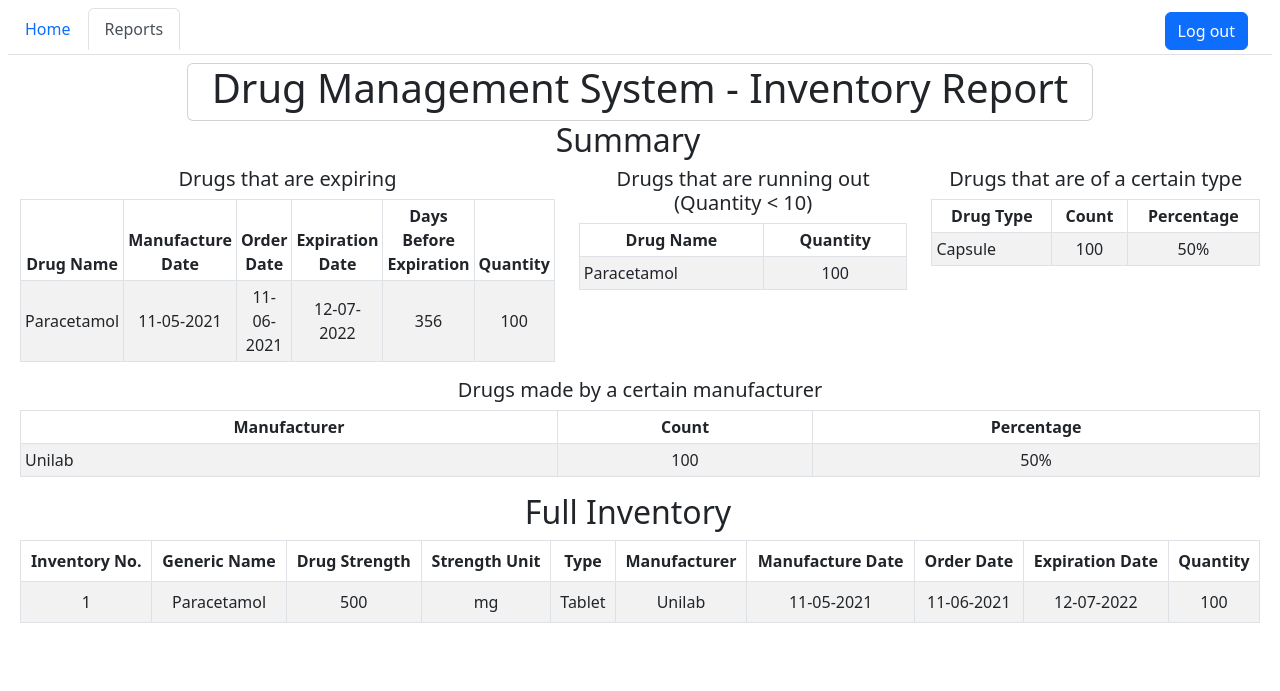
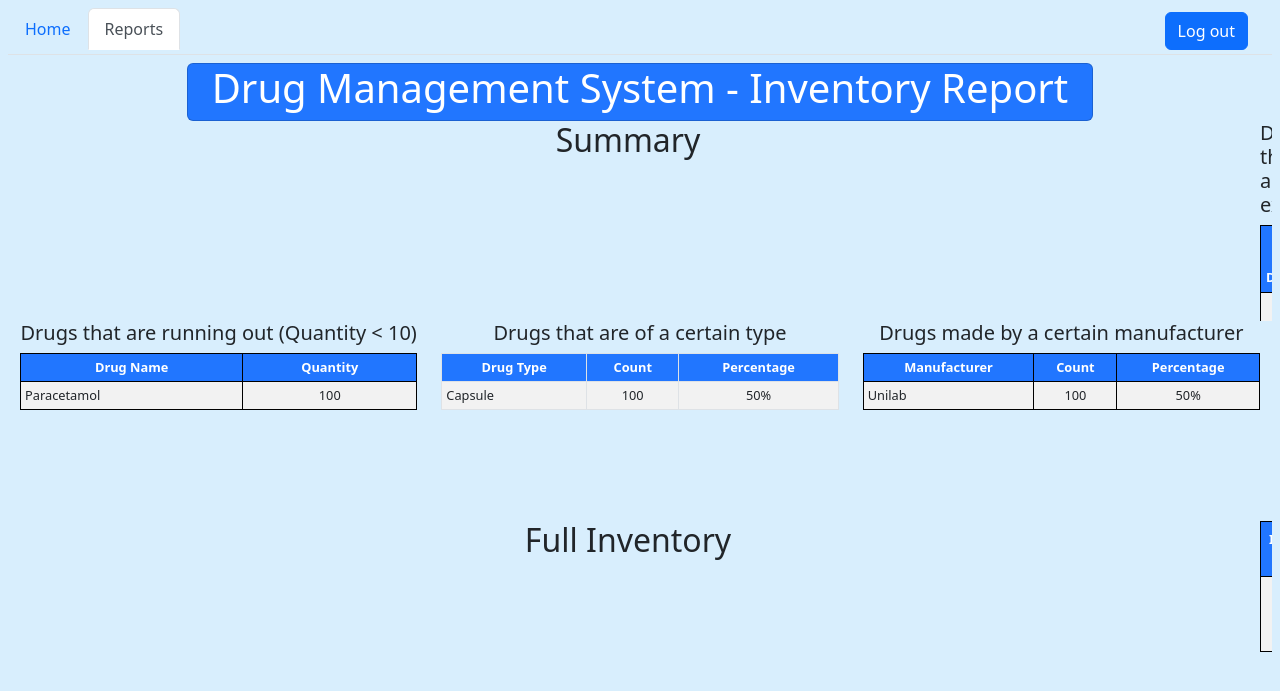
Before and after one commit to Ramos-H/Drug-Management-System, a PHP site: page /html/index.html in a window 1280 px wide, after a click on "Reports". Shown: the top 691 px of the page. Run offline with PHP 8.4, Linux system fonts and the light colour scheme.

Commit message:
designed reports tab in index.html

```diff
--- a/css/drugreport-style.css
+++ b/css/drugreport-style.css
@@ -1,58 +1,17 @@
 body{
     background-color: #D8EEFD;
-    overflow-y: hidden;
 }
-.navbar{
-    margin-bottom: -.5cm;
-}
-#homeNav{
- background-color: #004AAD;
- padding: 10px 40px;
-}
-#reportsNav{
- background-color: #F79824;
- padding: 10px 40px;
- margin-left: 10px;
-}
-#logoutNav{
- background-color: #F79824;
- padding: 10px 40px;
- border-radius: 12px;
-}
-#titlebox{
-   background-color:#2176FF;
-   border-radius: 10px;
-   height: 4vw;
-   width:33%;
-   margin-top: .5cm;
-   color: white;
-   overflow:auto;
-}
-#titleinbox{
-    margin-top: .3cm;
-    font-size: 1.5vw;
-}
-#reportsummary{
-    margin-top: .1cm;
-    font-weight: bold;
-    font-size: 1.5vw;
-}
-#invtitle{
-    margin-top: .1cm;
-    font-weight: bold;
-    font-size: 1.8vw;
-}
-.col-md-4{
+#col-md-style{
     text-align: center;
-    height:275px;
+    height:200px;
     overflow-y: auto;
 }
-.col-sm-8{
+#col-mx-style{
     text-align: center;
-    height:500px;
+    height:150px;
     overflow-y: auto;
 }
-.table{
+#tablestyle{
     border: 1px solid;
     border-collapse: collapse;
     border-color: black;
--- a/html/index.html
+++ b/html/index.html
@@ -8,6 +8,8 @@
 
     <!-- Bootstrap CSS v5.2.1 -->
     <link href="https://cdn.jsdelivr.net/npm/bootstrap@5.2.1/dist/css/bootstrap.min.css" rel="stylesheet" integrity="sha384-iYQeCzEYFbKjA/T2uDLTpkwGzCiq6soy8tYaI1GyVh/UjpbCx/TYkiZhlZB6+fzT" crossorigin="anonymous">
+
+    <link href="../css/drugreport-style.css" rel="stylesheet">
   </head>
 
   <body class="p-2">
@@ -78,7 +80,7 @@
           <div class="container-fluid pt-2">
             <div class="row">
               <div class="col-auto mx-auto">
-                <div class="card px-4">
+                <div class="card px-4" style="background-color:#2176FF; color: white">
                   <h1>Drug Management System - Inventory Report</h1>
                 </div>
               </div>
@@ -92,10 +94,10 @@
                 </div>
               </div>
               <!-- Drugs that are expiring -->
-              <div class="col-md">
+              <div class="col-md" id="col-md-style">
                 <h5 class="text-center">Drugs that are expiring</h5>
-                <table class="table table-striped table-bordered table-sm align-middle text-center">
-                  <thead>
+                <table class="table table-striped table-bordered table-sm align-middle text-center" id="tablestyle">
+                  <thead class="tablehead">
                     <tr>
                       <th>Drug Name</th>
                       <th>Manufacture Date</th>
@@ -105,7 +107,7 @@
                       <th>Quantity</th>
                     </tr>
                   </thead>
-                  <tbody id="report_drug_expire">
+                  <tbody id="report_drug_expire" class="tablebody">
                     <tr>
                       <td class="text-start">Paracetamol</td>
                       <td>11-05-2021</td>
@@ -118,16 +120,16 @@
                 </table>
               </div>
               <!-- Drugs that are running out (Quantity < 10) -->
-              <div class="col-md">
+              <div class="col-md" id="col-md-style">
                 <h5 class="text-center">Drugs that are running out (Quantity &lt; 10)</h5>
-                <table class="table table-striped table-bordered table-sm align-middle text-center">
-                  <thead>
+                <table class="table table-striped table-bordered table-sm align-middle text-center" id="tablestyle">
+                  <thead class="tablehead">
                     <tr>
                       <th>Drug Name</th>
                       <th>Quantity</th>
                     </tr>
                   </thead>
-                  <tbody id="report_drug_low">
+                  <tbody id="report_drug_low" class="tablebody">
                     <tr>
                       <td class="text-start">Paracetamol</td>
                       <td>100</td>
@@ -136,17 +138,17 @@
                 </table>
               </div>
               <!-- Drugs that are of a certain type -->
-              <div class="col-md">
+              <div class="col-md" id="col-md-style">
                 <h5 class="text-center">Drugs that are of a certain type</h5>
                 <table class="table table-striped table-bordered table-sm align-middle text-center">
-                  <thead>
+                  <thead class="tablehead">
                     <tr>
                       <th>Drug Type</th>
                       <th>Count</th>
                       <th>Percentage</th>
                     </tr>
                   </thead>
-                  <tbody id="report_drug_type">
+                  <tbody id="report_drug_type" class="tablebody">
                     <tr>
                       <td class="text-start">Capsule</td>
                       <td>100</td>
@@ -156,17 +158,17 @@
                 </table>
               </div>
               <!-- Drugs made by a certain manufacturer -->
-              <div class="col-md">
+              <div class="col-md" id="col-md-style">
                 <h5 class="text-center">Drugs made by a certain manufacturer</h5>
-                <table class="table table-striped table-bordered table-sm align-middle text-center">
-                  <thead>
+                <table class="table table-striped table-bordered table-sm align-middle text-center" id="tablestyle">
+                  <thead class="tablehead">
                     <tr>
                       <th>Manufacturer</th>
                       <th>Count</th>
                       <th>Percentage</th>
                     </tr>
                   </thead>
-                  <tbody id="report_manufacturer">
+                  <tbody id="report_manufacturer" class="tablebody">
                     <tr>
                       <td class="text-start">Unilab</td>
                       <td>100</td>
@@ -183,9 +185,9 @@
                   <h2>Full Inventory</h2>
                 </div>
               </div>
-              <div class="col mx-auto">
-                <table class="table table-striped table-bordered text-center align-middle">
-                  <thead>
+              <div class="col mx-auto" id="col-mx-style">
+                <table class="table table-striped table-bordered text-center align-middle" id="tablestyle">
+                  <thead class="tablehead">
                     <th>Inventory No.</th>
                     <th>Generic Name</th>
                     <th>Drug Strength</th>
@@ -197,7 +199,7 @@
                     <th>Expiration Date</th>
                     <th>Quantity</th>
                   </thead>
-                  <tbody id="report_drug_inventory">
+                  <tbody id="report_drug_inventory" class="tablebody">
                     <td>1</td>
                     <td>Paracetamol</td>
                     <td>500</td>
```
